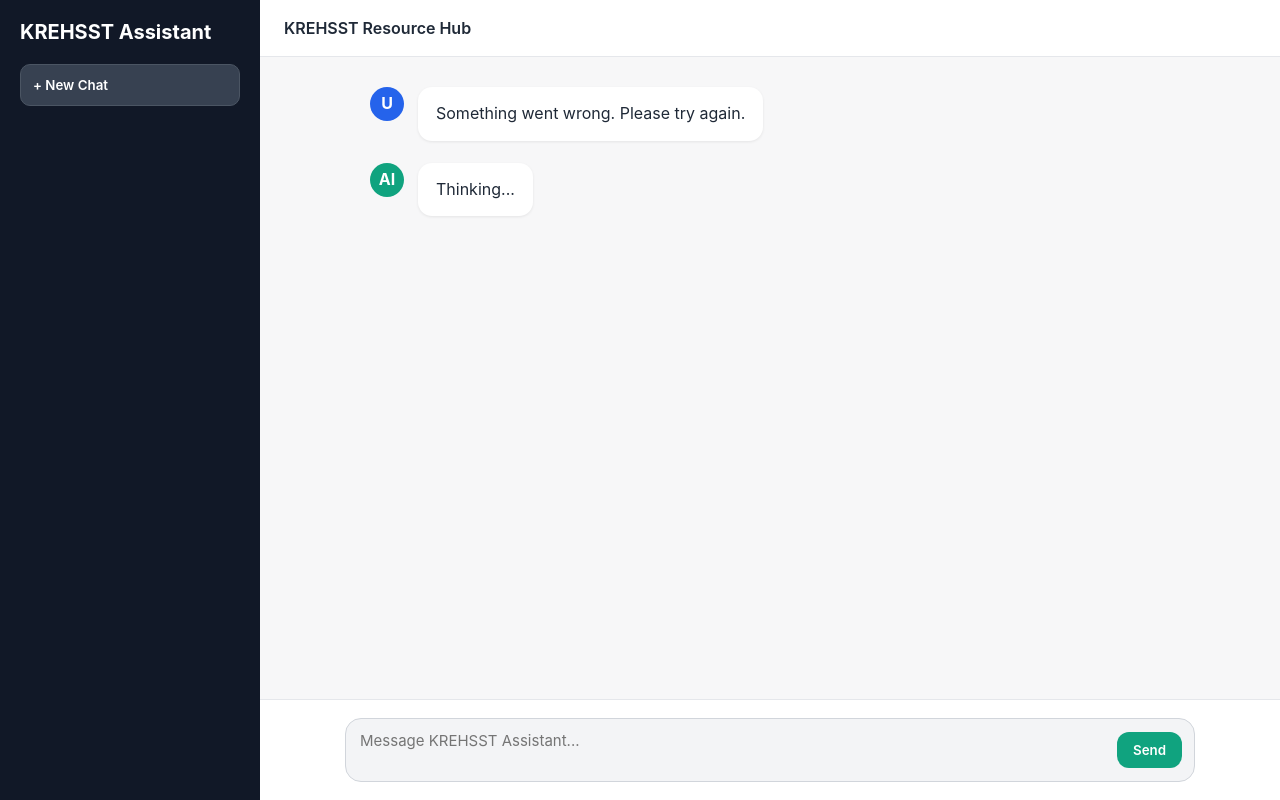
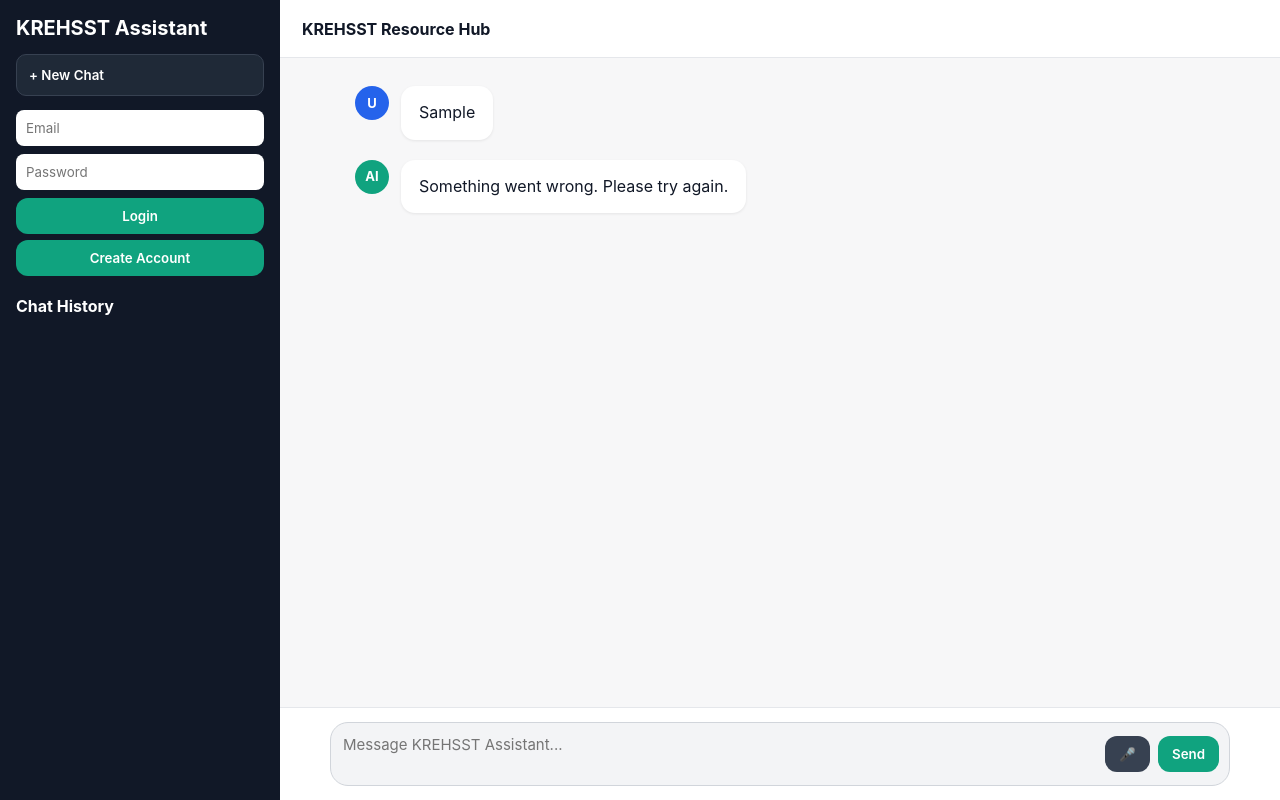
Before and after one commit to rgoptimhire-coder/krehsst-resource-hub, a website: page index.html in a window 1280 px wide. Both pictures are taken after typing "Sample" into the empty fields and a click on the button "Send". Drawn offline with Linux system fonts and the light colour scheme; no server answers.

Commit message:
Refactor HTML structure and styles for consistency

```diff
--- a/index.html
+++ b/index.html
@@ -6,186 +6,88 @@
 <title>KREHSST Assistant</title>
 
 <style>
-    * {
-      box-sizing: border-box;
-      font-family: Inter, Arial, sans-serif;
-    }
+*{box-sizing:border-box;font-family:Inter,Arial,sans-serif}
+body{margin:0;background:#f7f7f8;color:#111827;height:100vh;display:flex;overflow:hidden}
 
-    body {
-      margin: 0;
-      background: #f7f7f8;
-      color: #1f2937;
-      height: 100vh;
-      display: flex;
-    }
+.sidebar{width:280px;background:#111827;color:white;padding:16px;display:flex;flex-direction:column;gap:14px}
+.logo{font-size:20px;font-weight:700}
+.side-btn{background:#1f2937;color:white;border:1px solid #374151;padding:12px;border-radius:10px;cursor:pointer;text-align:left}
+.side-btn:hover{background:#374151}
 
-    .sidebar {
-      width: 260px;
-      background: #111827;
-      color: white;
-      padding: 20px;
-      display: flex;
-      flex-direction: column;
-      gap: 20px;
-    }
+.account{font-size:13px;color:#d1d5db;border-top:1px solid #374151;padding-top:12px}
+.history{flex:1;overflow-y:auto}
+.history-item{padding:10px;border-radius:8px;cursor:pointer;font-size:14px;color:#e5e7eb}
+.history-item:hover{background:#374151}
 
-    .sidebar h2 {
-      font-size: 20px;
-      margin: 0;
-    }
+.main{flex:1;display:flex;flex-direction:column;height:100vh}
+.header{height:58px;background:white;border-bottom:1px solid #e5e7eb;padding:16px 22px;font-weight:700;display:flex;align-items:center;gap:12px}
+.menu-btn{display:none;background:none;border:none;font-size:24px;cursor:pointer}
 
-    .new-chat {
-      background: #374151;
-      border: 1px solid #4b5563;
-      color: white;
-      padding: 12px;
-      border-radius: 10px;
-      cursor: pointer;
-      text-align: left;
-    }
+.chat-area{flex:1;overflow-y:auto;padding:28px}
+.welcome{text-align:center;margin-top:60px}
+.welcome h1{font-size:32px;margin-bottom:8px}
+.welcome p{color:#6b7280}
 
-    .main {
-      flex: 1;
-      display: flex;
-      flex-direction: column;
-      height: 100vh;
-    }
+.suggestions{display:flex;gap:12px;flex-wrap:wrap;justify-content:center;margin-top:25px}
+.suggestion{background:white;border:1px solid #e5e7eb;border-radius:14px;padding:12px 16px;cursor:pointer;max-width:260px}
+.suggestion:hover{background:#f3f4f6}
 
-    .header {
-      padding: 18px 24px;
-      border-bottom: 1px solid #e5e7eb;
-      background: white;
-      font-weight: 600;
-    }
+.message{max-width:850px;margin:0 auto 20px;display:flex;gap:12px;line-height:1.6}
+.avatar{width:34px;height:34px;border-radius:50%;display:flex;align-items:center;justify-content:center;font-size:13px;font-weight:700;flex-shrink:0}
+.user-avatar{background:#2563eb;color:white}
+.bot-avatar{background:#10a37f;color:white}
+.bubble{background:white;padding:14px 18px;border-radius:14px;box-shadow:0 1px 3px rgba(0,0,0,.08);white-space:pre-wrap;max-width:100%}
 
-    .chat-area {
-      flex: 1;
-      overflow-y: auto;
-      padding: 30px;
-    }
+.input-area{background:white;border-top:1px solid #e5e7eb;padding:14px}
+.input-box{max-width:900px;margin:auto;display:flex;gap:8px;align-items:center;background:#f3f4f6;border:1px solid #d1d5db;border-radius:18px;padding:10px}
+textarea{flex:1;border:none;background:transparent;resize:none;outline:none;font-size:15px;min-height:40px;max-height:120px}
+button{background:#10a37f;color:white;border:none;border-radius:12px;padding:10px 14px;cursor:pointer;font-weight:600}
+button:hover{background:#0e8f70}
+.mic{background:#374151}
+.auth input{width:100%;margin-bottom:8px;padding:10px;border-radius:8px;border:none}
+.auth button{width:100%;margin-bottom:6px}
 
-    .message {
-      max-width: 800px;
-      margin: 0 auto 22px;
-      display: flex;
-      gap: 14px;
-      line-height: 1.6;
-    }
+.overlay{display:none}
 
-    .avatar {
-      width: 34px;
-      height: 34px;
-      border-radius: 50%;
-      display: flex;
-      align-items: center;
-      justify-content: center;
-      font-weight: bold;
-      flex-shrink: 0;
-    }
-
-    .user-avatar {
-      background: #2563eb;
-      color: white;
-    }
-
-    .bot-avatar {
-      background: #10a37f;
-      color: white;
-    }
-
-    .bubble {
-      background: white;
-      padding: 14px 18px;
-      border-radius: 14px;
-      box-shadow: 0 1px 3px rgba(0,0,0,0.08);
-      width: fit-content;
-      max-width: 100%;
-      white-space: pre-wrap;
-    }
-
-    .input-area {
-      background: white;
-      border-top: 1px solid #e5e7eb;
-      padding: 18px;
-    }
-
-    .input-box {
-      max-width: 850px;
-      margin: auto;
-      display: flex;
-      align-items: center;
-      gap: 10px;
-      background: #f3f4f6;
-      border: 1px solid #d1d5db;
-      border-radius: 16px;
-      padding: 10px 12px;
-    }
-
-    textarea {
-      flex: 1;
-      border: none;
-      background: transparent;
-      resize: none;
-      outline: none;
-      font-size: 15px;
-      min-height: 38px;
-      max-height: 120px;
-    }
-
-    button {
-      background: #10a37f;
-      color: white;
-      border: none;
-      border-radius: 12px;
-      padding: 10px 16px;
-      cursor: pointer;
-      font-weight: 600;
-    }
-
-    button:hover {
-      background: #0e8f70;
-    }
-
-    .welcome {
-      text-align: center;
-      margin-top: 80px;
-      color: #374151;
-    }
-
-    .welcome h1 {
-      font-size: 34px;
-      margin-bottom: 10px;
-    }
-
-    .welcome p {
-      color: #6b7280;
-    }
-
-    @media (max-width: 768px) {
-      .sidebar {
-        display: none;
-      }
-
-      .chat-area {
-        padding: 20px 14px;
-      }
-
-      .message {
-        max-width: 100%;
-      }
+@media(max-width:768px){
+  body{display:block}
+  .sidebar{position:fixed;left:-290px;top:0;height:100vh;z-index:10;transition:.3s}
+  .sidebar.open{left:0}
+  .main{width:100%}
+  .menu-btn{display:block}
+  .chat-area{padding:18px 12px}
+  .message{max-width:100%}
+  .welcome h1{font-size:26px}
+  .suggestion{width:100%;max-width:100%}
+  .overlay.show{display:block;position:fixed;inset:0;background:rgba(0,0,0,.35);z-index:9}
 }
 </style>
 </head>
 
 <body>
 
-  <div class="sidebar">
-    <h2>KREHSST Assistant</h2>
-    <button class="new-chat" onclick="newChat()">+ New Chat</button>
+<div class="overlay" id="overlay" onclick="toggleSidebar()"></div>
+
+<aside class="sidebar" id="sidebar">
+  <div class="logo">KREHSST Assistant</div>
+
+  <button class="side-btn" onclick="newChat()">+ New Chat</button>
+
+  <div class="auth" id="authBox">
+    <input id="email" placeholder="Email">
+    <input id="password" type="password" placeholder="Password">
+    <button onclick="login()">Login</button>
+    <button onclick="signup()">Create Account</button>
   </div>
 
-  <div class="main">
+  <div class="account" id="accountBox" style="display:none;"></div>
+
+  <div class="history" id="history"></div>
+</aside>
+
+<main class="main">
   <div class="header">
+    <button class="menu-btn" onclick="toggleSidebar()">☰</button>
     KREHSST Resource Hub
   </div>
 
@@ -193,92 +95,220 @@
     <div class="welcome" id="welcome">
       <h1>How can I help you today?</h1>
       <p>Ask anything about KREHSST resources, hiring, HR, or support.</p>
+      <div class="suggestions" id="suggestions"></div>
     </div>
   </div>
 
   <div class="input-area">
     <div class="input-box">
       <textarea id="q" placeholder="Message KREHSST Assistant..." onkeydown="handleKey(event)"></textarea>
+      <button class="mic" onclick="startMic()">🎤</button>
       <button onclick="ask()">Send</button>
     </div>
   </div>
-  </div>
+</main>
 
 <script>
-    async function ask() {
+let currentChatId = Date.now().toString();
+let currentUser = localStorage.getItem("krehsstUser") || "";
+
+const sampleQuestions = [
+  "What services does KREHSST provide?",
+  "How can I contact the HR team?",
+  "Show me recruitment support resources",
+  "Help me understand hiring process",
+  "What documents are required?",
+  "Give me interview preparation tips",
+  "How can I submit my resume?",
+  "Explain employee onboarding process"
+];
+
+window.onload = () => {
+  setupUser();
+  showSuggestions();
+  loadHistory();
+};
+
+function toggleSidebar(){
+  document.getElementById("sidebar").classList.toggle("open");
+  document.getElementById("overlay").classList.toggle("show");
+}
+
+function setupUser(){
+  if(currentUser){
+    document.getElementById("authBox").style.display="none";
+    document.getElementById("accountBox").style.display="block";
+    document.getElementById("accountBox").innerHTML =
+      `Logged in as<br><b>${currentUser}</b><br><br><button onclick="logout()">Logout</button>`;
+  }
+}
+
+function signup(){
+  const email = document.getElementById("email").value.trim();
+  const pass = document.getElementById("password").value.trim();
+  if(!email || !pass) return alert("Enter email and password");
+
+  localStorage.setItem("krehsstAccount_" + email, pass);
+  localStorage.setItem("krehsstUser", email);
+  location.reload();
+}
+
+function login(){
+  const email = document.getElementById("email").value.trim();
+  const pass = document.getElementById("password").value.trim();
+
+  if(localStorage.getItem("krehsstAccount_" + email) === pass){
+    localStorage.setItem("krehsstUser", email);
+    location.reload();
+  } else {
+    alert("Invalid login details");
+  }
+}
+
+function logout(){
+  localStorage.removeItem("krehsstUser");
+  location.reload();
+}
+
+function showSuggestions(){
+  const box = document.getElementById("suggestions");
+  box.innerHTML = "";
+
+  sampleQuestions
+    .sort(() => 0.5 - Math.random())
+    .slice(0,3)
+    .forEach(q => {
+      const div = document.createElement("div");
+      div.className = "suggestion";
+      div.innerText = q;
+      div.onclick = () => {
+        document.getElementById("q").value = q;
+        ask();
+      };
+      box.appendChild(div);
+    });
+}
+
+async function ask(){
   const input = document.getElementById("q");
-      const chat = document.getElementById("chat");
+  const message = input.value.trim();
+  if(!message) return;
+
   const welcome = document.getElementById("welcome");
-      const message = input.value.trim();
+  if(welcome) welcome.style.display = "none";
 
-      if (!message) return;
-
-      if (welcome) welcome.style.display = "none";
-
-      addMessage("You", message, "user");
-
+  addMessage(message, "user");
   input.value = "";
 
-      const thinkingId = addMessage("AI", "Thinking...", "bot");
+  const botId = addMessage("Thinking...", "bot");
 
   try {
     const res = await fetch("/api/chat", {
-          method: "POST",
-          headers: {
-            "Content-Type": "application/json"
-          },
-          body: JSON.stringify({ message })
+      method:"POST",
+      headers:{"Content-Type":"application/json"},
+      body:JSON.stringify({ message })
     });
 
     const data = await res.json();
-
-        document.getElementById(thinkingId).innerText =
-          data.answer || "Sorry, I could not find an answer.";
-      } catch (error) {
-        document.getElementById(thinkingId).innerText =
-          "Something went wrong. Please try again.";
+    document.getElementById(botId).innerText = data.answer || "No answer found.";
+    saveChat(message, data.answer || "No answer found.");
+  } catch(e){
+    document.getElementById(botId).innerText = "Something went wrong. Please try again.";
+  }
 }
 
-      chat.scrollTop = chat.scrollHeight;
-    }
+function addMessage(text,type){
+  const chat = document.getElementById("chat");
+  const id = "msg-" + Date.now() + Math.random();
 
-    function addMessage(name, text, type) {
-      const chat = document.getElementById("chat");
-      const id = "msg-" + Date.now();
-
-      const messageDiv = document.createElement("div");
-      messageDiv.className = "message";
-
-      messageDiv.innerHTML = `
+  const div = document.createElement("div");
+  div.className = "message";
+  div.innerHTML = `
     <div class="avatar ${type === "user" ? "user-avatar" : "bot-avatar"}">
       ${type === "user" ? "U" : "AI"}
     </div>
     <div class="bubble" id="${id}">${escapeHtml(text)}</div>
   `;
 
-      chat.appendChild(messageDiv);
+  chat.appendChild(div);
   chat.scrollTop = chat.scrollHeight;
-
   return id;
 }
 
-    function handleKey(event) {
-      if (event.key === "Enter" && !event.shiftKey) {
+function saveChat(question,answer){
+  const chats = JSON.parse(localStorage.getItem("krehsstChats") || "[]");
+
+  chats.unshift({
+    id: currentChatId,
+    title: question.slice(0,35),
+    question,
+    answer,
+    date: new Date().toLocaleString()
+  });
+
+  localStorage.setItem("krehsstChats", JSON.stringify(chats.slice(0,20)));
+  loadHistory();
+}
+
+function loadHistory(){
+  const history = document.getElementById("history");
+  const chats = JSON.parse(localStorage.getItem("krehsstChats") || "[]");
+
+  history.innerHTML = "<b>Chat History</b>";
+
+  chats.forEach(chat => {
+    const item = document.createElement("div");
+    item.className = "history-item";
+    item.innerText = chat.title;
+    item.onclick = () => openChat(chat);
+    history.appendChild(item);
+  });
+}
+
+function openChat(chat){
+  document.getElementById("chat").innerHTML = "";
+  addMessage(chat.question, "user");
+  addMessage(chat.answer, "bot");
+  if(window.innerWidth <= 768) toggleSidebar();
+}
+
+function newChat(){
+  currentChatId = Date.now().toString();
+  document.getElementById("chat").innerHTML = `
+    <div class="welcome" id="welcome">
+      <h1>How can I help you today?</h1>
+      <p>Ask anything about KREHSST resources, hiring, HR, or support.</p>
+      <div class="suggestions" id="suggestions"></div>
+    </div>
+  `;
+  showSuggestions();
+}
+
+function handleKey(event){
+  if(event.key === "Enter" && !event.shiftKey){
     event.preventDefault();
     ask();
   }
 }
 
-    function newChat() {
-      document.getElementById("chat").innerHTML = `
-        <div class="welcome" id="welcome">
-          <h1>How can I help you today?</h1>
-          <p>Ask anything about KREHSST resources, hiring, HR, or support.</p>
-        </div>
-      `;
+function startMic(){
+  const SpeechRecognition = window.SpeechRecognition || window.webkitSpeechRecognition;
+
+  if(!SpeechRecognition){
+    alert("Mic voice input is not supported in this browser.");
+    return;
   }
 
-    function escapeHtml(text) {
+  const recognition = new SpeechRecognition();
+  recognition.lang = "en-IN";
+  recognition.start();
+
+  recognition.onresult = function(event){
+    document.getElementById("q").value = event.results[0][0].transcript;
+  };
+}
+
+function escapeHtml(text){
   const div = document.createElement("div");
   div.innerText = text;
   return div.innerHTML;
```
Lines whose indentation alone changed are shown as unchanged.
